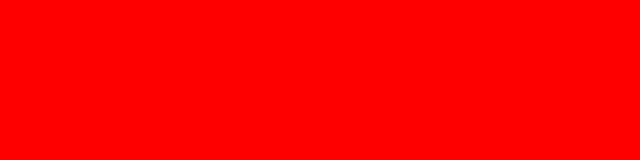
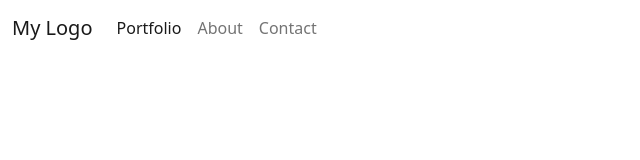
Before and after one commit to audukehinde/bt-portfolio, a plain HTML site: page index.html in a window 1280 px wide. Shown: the whole page, without its empty margins (0-640 px from the left). Drawn offline with nearby package versions, Linux system fonts and the light colour scheme.

Commit message:
Add markup

```diff
--- a/index.html
+++ b/index.html
@@ -8,7 +8,28 @@
     <title>Our Bootstarp Portfolio</title>
   </head>
   <body>
-    <header>
+    <header class="header-bg-color">
+      <nav class="navbar navbar-expand-lg navbar-light header-bg-color">
+        <div class="container-fluid">
+          <a class="navbar-brand" href="#">My Logo</a>
+          <button class="navbar-toggler" type="button" data-bs-toggle="collapse" data-bs-target="#navbarText" aria-controls="navbarText" aria-expanded="false" aria-label="Toggle navigation">
+            <span class="navbar-toggler-icon"></span>
+          </button>
+          <div class="collapse navbar-collapse" id="navbarText">
+            <ul class="navbar-nav me-auto mb-2 mb-lg-0">
+              <li class="nav-item">
+                <a class="nav-link active" aria-current="page" href="#">Portfolio</a>
+              </li>
+              <li class="nav-item">
+                <a class="nav-link" href="#">About</a>
+              </li>
+              <li class="nav-item">
+                <a class="nav-link" href="#">Contact</a>
+              </li>
+            </ul>
+          </div>
+        </div>
+      </nav>
 
     </header>
 
--- a/style.css
+++ b/style.css
@@ -1,3 +1,13 @@
-body {
-  background-color: red;
+* {
+  padding: 0;
+  margin: 0;
+  box-sizing: border-box;
 }
+
+.header-bg-color {
+  background-color: #fff;
+}
+
+.collapse ul {
+  float: right;
+}
```
